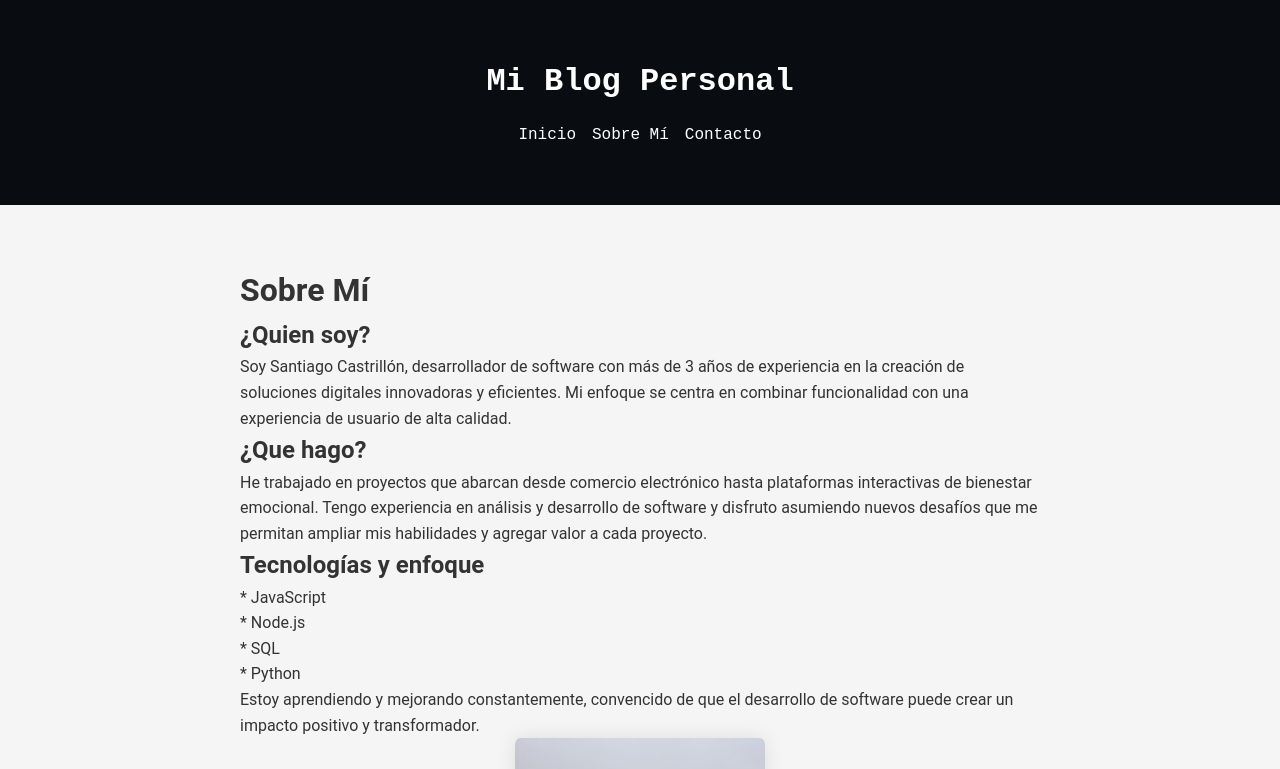
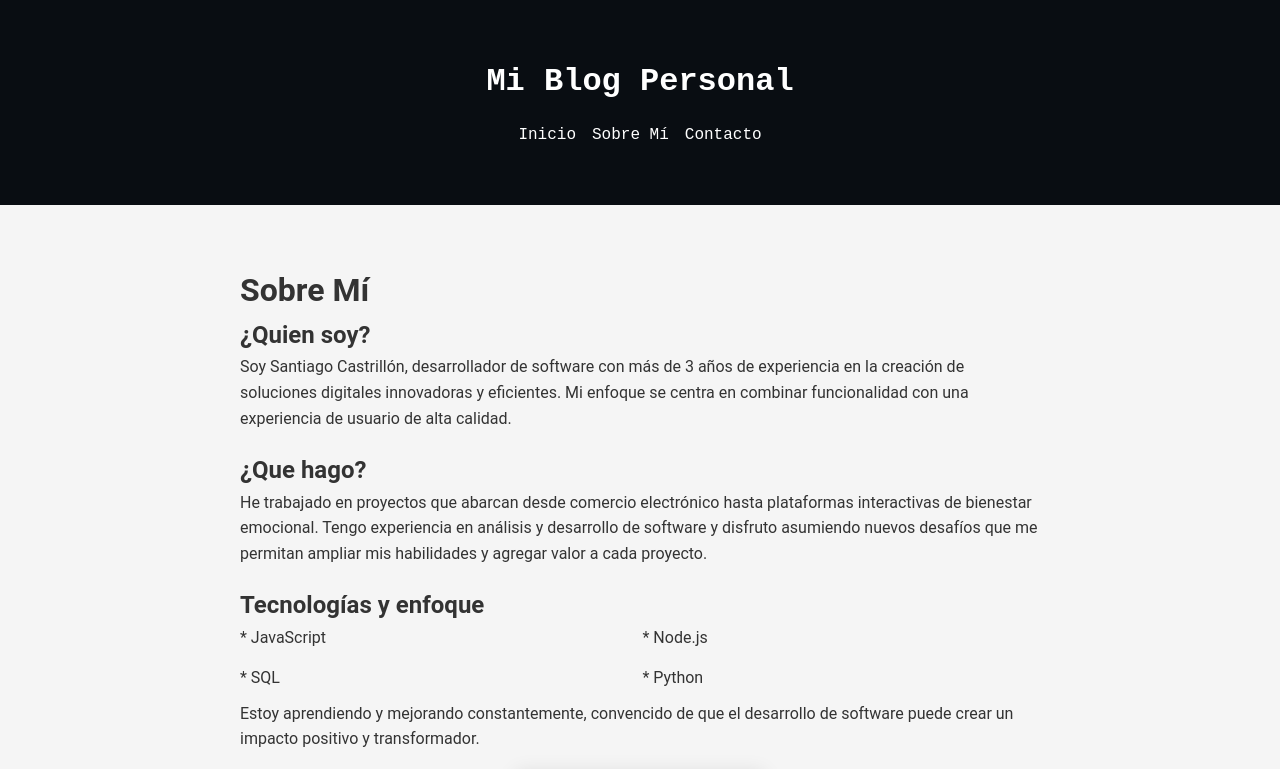
Before and after one commit to SantiagoCastrillonA/blog-personalizado, a plain HTML site: page about.html in a window 1280 px wide. Shown: the top 769 px of the page. Drawn offline with Linux system fonts and the light colour scheme.

Commit message:
se organiza las tecnologias en el about.html y sus estilos

```diff
--- a/about.html
+++ b/about.html
@@ -36,10 +36,12 @@
                       <p>He trabajado en proyectos que abarcan desde comercio electrónico hasta plataformas interactivas de bienestar emocional. Tengo experiencia en análisis y desarrollo de software y disfruto asumiendo nuevos desafíos que me permitan ampliar mis habilidades y agregar valor a cada proyecto.
 
                       <h2>Tecnologías y enfoque</h2>
-                      <p>* JavaScript</p>
-                      <p>* Node.js</p>
-                      <p>* SQL</p>
-                      <p>* Python</p>
+                      <div class="technologies">
+                        <p>* JavaScript</p>
+                        <p>* Node.js</p>
+                        <p>* SQL</p>
+                        <p>* Python</p>
+                      </div>
                       <p>
                         Estoy aprendiendo y mejorando constantemente, convencido de que el desarrollo de software puede crear un impacto positivo y transformador.
                       </p>
--- a/styles.css
+++ b/styles.css
@@ -535,3 +535,16 @@ body {
   border-radius: 4px;
   font-size: 15px;
 }
+
+p {
+  margin-bottom: 20px;
+}
+.technologies {
+  display: grid;
+  grid-template-columns: repeat(2, 2fr);
+  gap: 5px;
+}
+
+.technologies p {
+  margin-bottom: 10px;
+}
```
